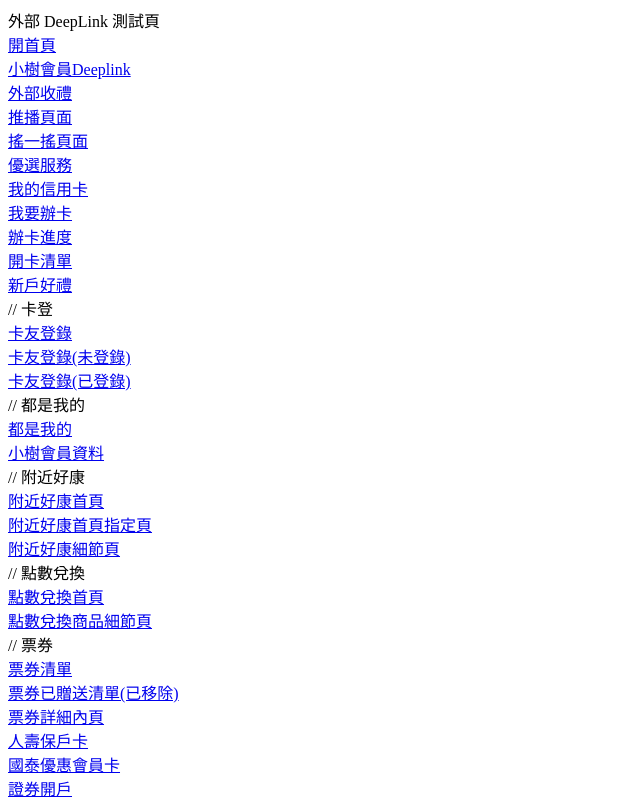
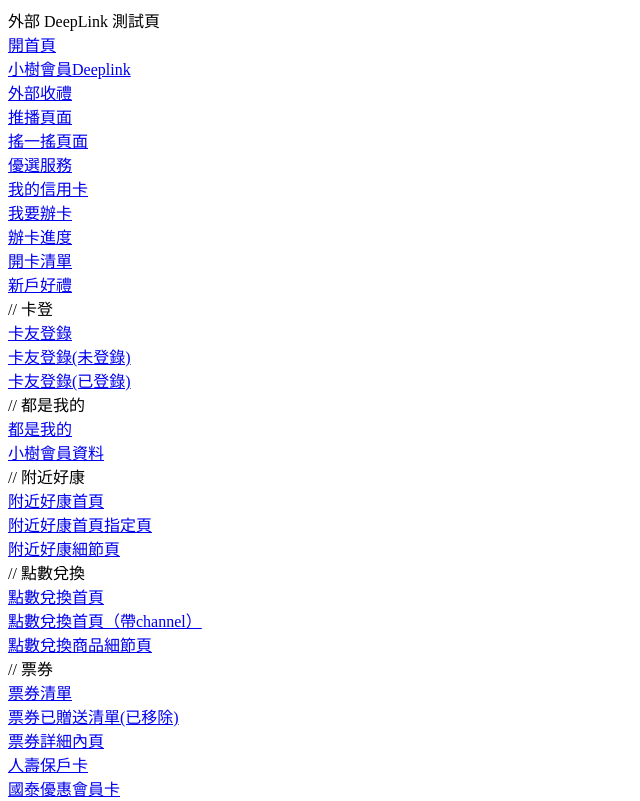
Before and after one commit to hl3hl3/TestMrDeeplink, a plain HTML site: page index.html in a window 1280 px wide. Shown: the top 801 px of the page, without its empty margins (0-640 px from the left). Drawn offline with Linux system fonts and the light colour scheme.

Commit message:
add test link

```diff
--- a/index.html
+++ b/index.html
@@ -56,6 +56,8 @@
 // 點數兌換
 <br />
 <a href="mmo://Points?tagId=FPC" target="_blank" title="點數兌換首頁">點數兌換首頁</a>
+<br />
+<a href="mmo://Points?tagId=FPC&channel=MML" target="_blank" title="點數兌換首頁（帶channel）">點數兌換首頁（帶channel）</a>
 <br />
 <a href="mmo://PointsDetail?serialid=391" target="_blank" title="點數兌換商品細節頁">點數兌換商品細節頁</a>
 <br />
```
